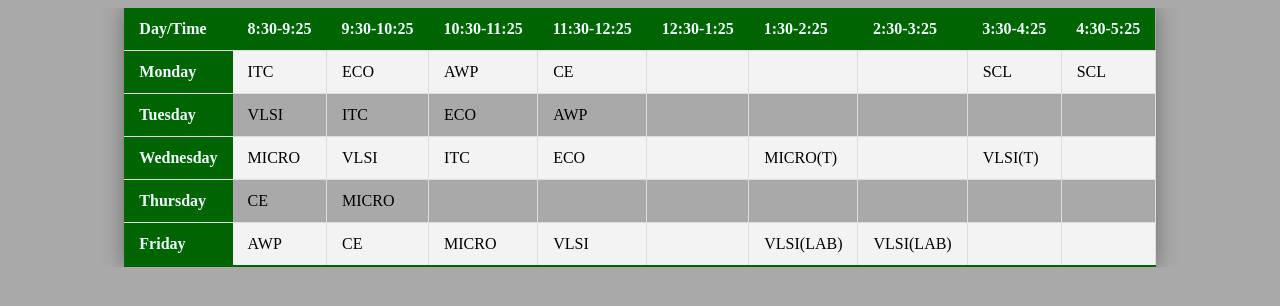
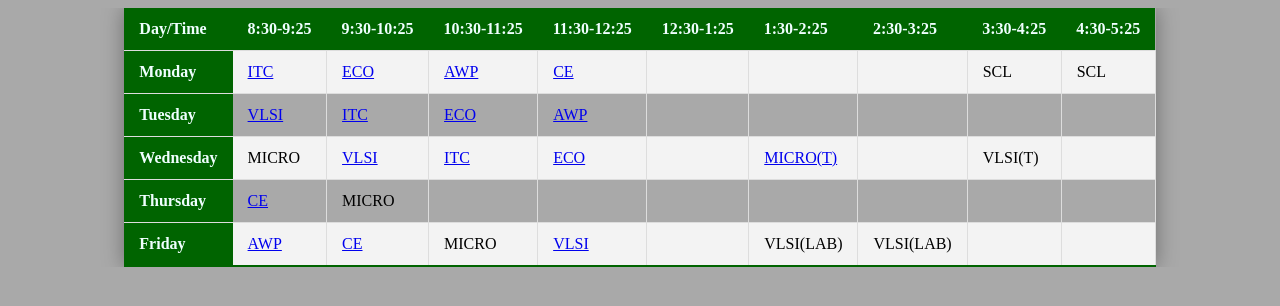
Before and after one commit to Rahul140001/timetable, a plain HTML site: page index.html in a window 1280 px wide. Drawn offline with Linux system fonts and the light colour scheme.

Commit message:
Update index.html

```diff
--- a/index.html
+++ b/index.html
@@ -24,10 +24,10 @@
             </tr>
             <tr>
                 <th>Monday</th>
-                <td>ITC</td>
-                <td>ECO</td>
-                <td>AWP </td>
-                <td>CE </td>
+                <td><a href="https://meet.google.com/lookup/fmhdxcfv2d">ITC</a></td>
+                <td><a href="https://teams.microsoft.com/l/meetup-join/19:meeting_ODBjMjk0YjItMzM0NS00MDliLTljZDItMDdlNzM2OTExZmE5@thread.v2/0?context=%7B%22Tid%22:%22a6de9407-2d24-407d-81e6-941b053c301a%22,%22Oid%22:%22474754be-6f0c-4246-91f6-8d2b3c3d37c0%22%7D">ECO</a></td>
+                <td><a href="https://teams.microsoft.com/l/meetup-join/19:meeting_ZGEyYzIwYjUtZDU1MC00NjM3LWI1MTYtYTAxZjliMTYyN2Jl@thread.v2/0?context=%7B%22Tid%22:%22a6de9407-2d24-407d-81e6-941b053c301a%22,%22Oid%22:%221b6cf95d-da87-41eb-8c1c-fbb2424caf21%22%7D">AWP</a> </td>
+                <td><a href="https://teams.microsoft.com/l/meetup-join/19%3Ameeting_NzIyY2Y1ZjUtNWI4OS00YjZkLTgzYTgtOTIyZTYwM2ZjMmQ4%40thread.v2/0?context=%7B%22Tid%22%3A%22a6de9407-2d24-407d-81e6-941b053c301a%22%2C%22Oid%22%3A%22728bf959-a5b3-475b-91bc-c64867778bd3%22%2C%22MessageId%22%3A%220%22%7D">CE</a> </td>
                 <td></td>
                 <td></td>
                 <td></td>
@@ -36,10 +36,10 @@
             </tr>
             <tr>
                 <th>Tuesday</th>
-                <td>VLSI </td>
-                <td>ITC</td>
-                <td>ECO</td>
-                <td>AWP</td>
+                <td><a href="https://meet.google.com/ckm-mqud-ghc">VLSI</a> </td>
+                <td><a href="https://meet.google.com/lookup/fmhdxcfv2d">ITC</a></td>
+                <td><a href="https://teams.microsoft.com/l/meetup-join/19:meeting_ODBjMjk0YjItMzM0NS00MDliLTljZDItMDdlNzM2OTExZmE5@thread.v2/0?context=%7B%22Tid%22:%22a6de9407-2d24-407d-81e6-941b053c301a%22,%22Oid%22:%22474754be-6f0c-4246-91f6-8d2b3c3d37c0%22%7D">ECO</a></td>
+                <td><a href="https://teams.microsoft.com/l/meetup-join/19:meeting_ZGEyYzIwYjUtZDU1MC00NjM3LWI1MTYtYTAxZjliMTYyN2Jl@thread.v2/0?context=%7B%22Tid%22:%22a6de9407-2d24-407d-81e6-941b053c301a%22,%22Oid%22:%221b6cf95d-da87-41eb-8c1c-fbb2424caf21%22%7D">AWP</a></td>
 
                 <td></td>
                 <td></td>
@@ -50,18 +50,18 @@
             <tr>
                 <th>Wednesday</th>
                 <td>MICRO</td>
-                <td>VLSI </td>
-                <td>ITC</td>
-                <td>ECO</td>
+                <td><a href="https://meet.google.com/ckm-mqud-ghc">VLSI</a> </td>
+                <td><a href="https://meet.google.com/lookup/fmhdxcfv2d">ITC</a></td>
+                <td><a href="https://teams.microsoft.com/l/meetup-join/19:meeting_ODBjMjk0YjItMzM0NS00MDliLTljZDItMDdlNzM2OTExZmE5@thread.v2/0?context=%7B%22Tid%22:%22a6de9407-2d24-407d-81e6-941b053c301a%22,%22Oid%22:%22474754be-6f0c-4246-91f6-8d2b3c3d37c0%22%7D">ECO</a></td>
                 <td></td>
-                <td>MICRO(T)</td>
+                <td><a href="https://meet.google.com/lookup/epliho6vsn?authuser=2&hs=179">MICRO(T)</a></td>
                 <td></td>
                 <td>VLSI(T)</td>
                 <td></td>
             </tr>
             <tr>
                 <th>Thursday</th>
-                <td>CE</td>
+                <td><a href="https://teams.microsoft.com/l/meetup-join/19%3Ameeting_NzIyY2Y1ZjUtNWI4OS00YjZkLTgzYTgtOTIyZTYwM2ZjMmQ4%40thread.v2/0?context=%7B%22Tid%22%3A%22a6de9407-2d24-407d-81e6-941b053c301a%22%2C%22Oid%22%3A%22728bf959-a5b3-475b-91bc-c64867778bd3%22%2C%22MessageId%22%3A%220%22%7D">CE</a></td>
                 <td>MICRO </td>
                 <td> </td>
                 <td> </td>
@@ -73,10 +73,10 @@
             </tr>
             <tr>
                 <th>Friday</th>
-                <td>AWP</td>
-                <td>CE </td>
+                <td><a href="https://teams.microsoft.com/l/meetup-join/19:meeting_ZGEyYzIwYjUtZDU1MC00NjM3LWI1MTYtYTAxZjliMTYyN2Jl@thread.v2/0?context=%7B%22Tid%22:%22a6de9407-2d24-407d-81e6-941b053c301a%22,%22Oid%22:%221b6cf95d-da87-41eb-8c1c-fbb2424caf21%22%7D">AWP</a></td>
+                <td><a href="https://teams.microsoft.com/l/meetup-join/19%3Ameeting_NzIyY2Y1ZjUtNWI4OS00YjZkLTgzYTgtOTIyZTYwM2ZjMmQ4%40thread.v2/0?context=%7B%22Tid%22%3A%22a6de9407-2d24-407d-81e6-941b053c301a%22%2C%22Oid%22%3A%22728bf959-a5b3-475b-91bc-c64867778bd3%22%2C%22MessageId%22%3A%220%22%7D">CE</a> </td>
                 <td>MICRO </td>
-                <td>VLSI </td>
+                <td><a href="https://meet.google.com/ckm-mqud-ghc">VLSI</a> </td>
                 <td></td>
                 <td>VLSI(LAB)</td>
                 <td>VLSI(LAB)</td>
```
